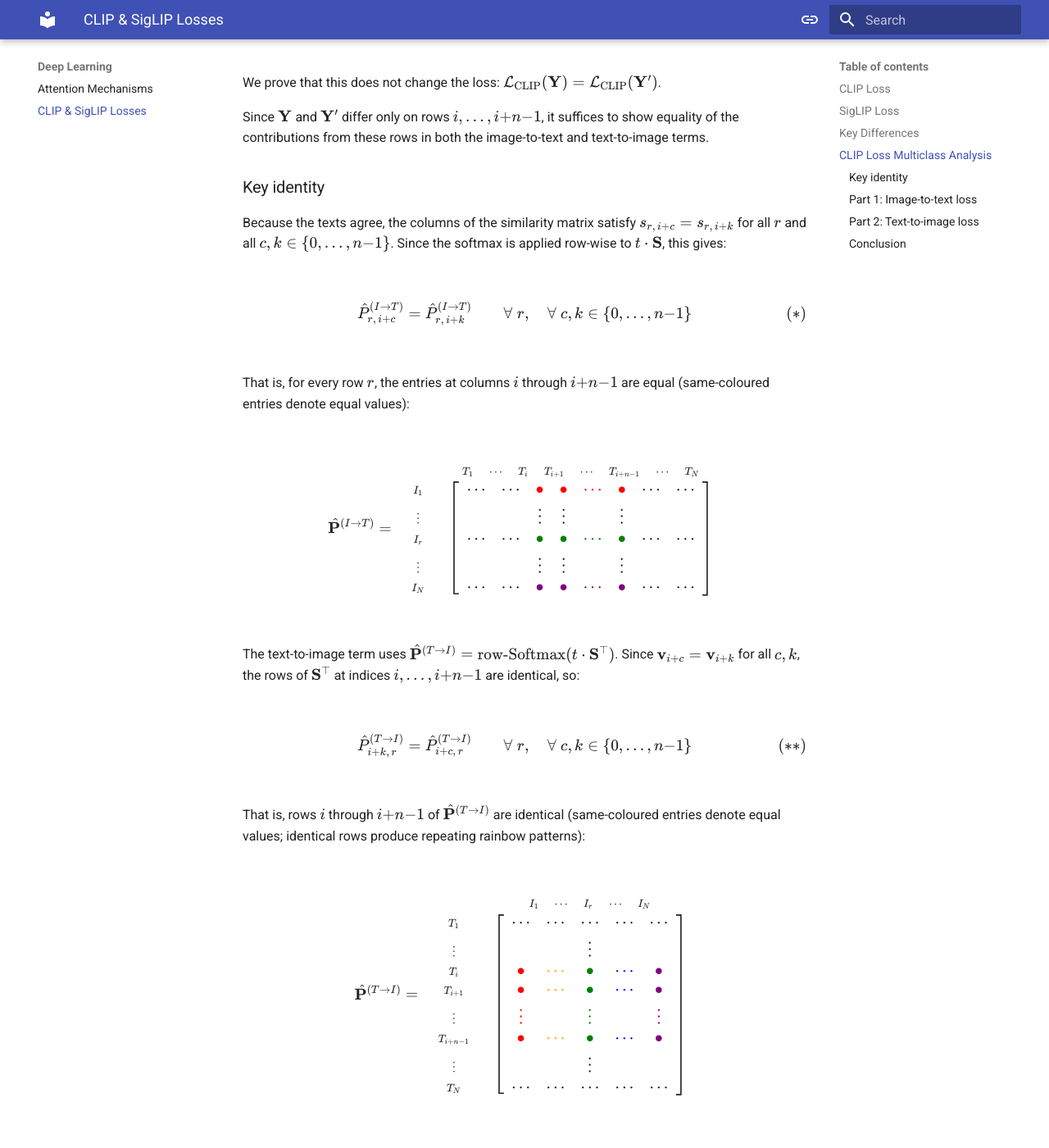
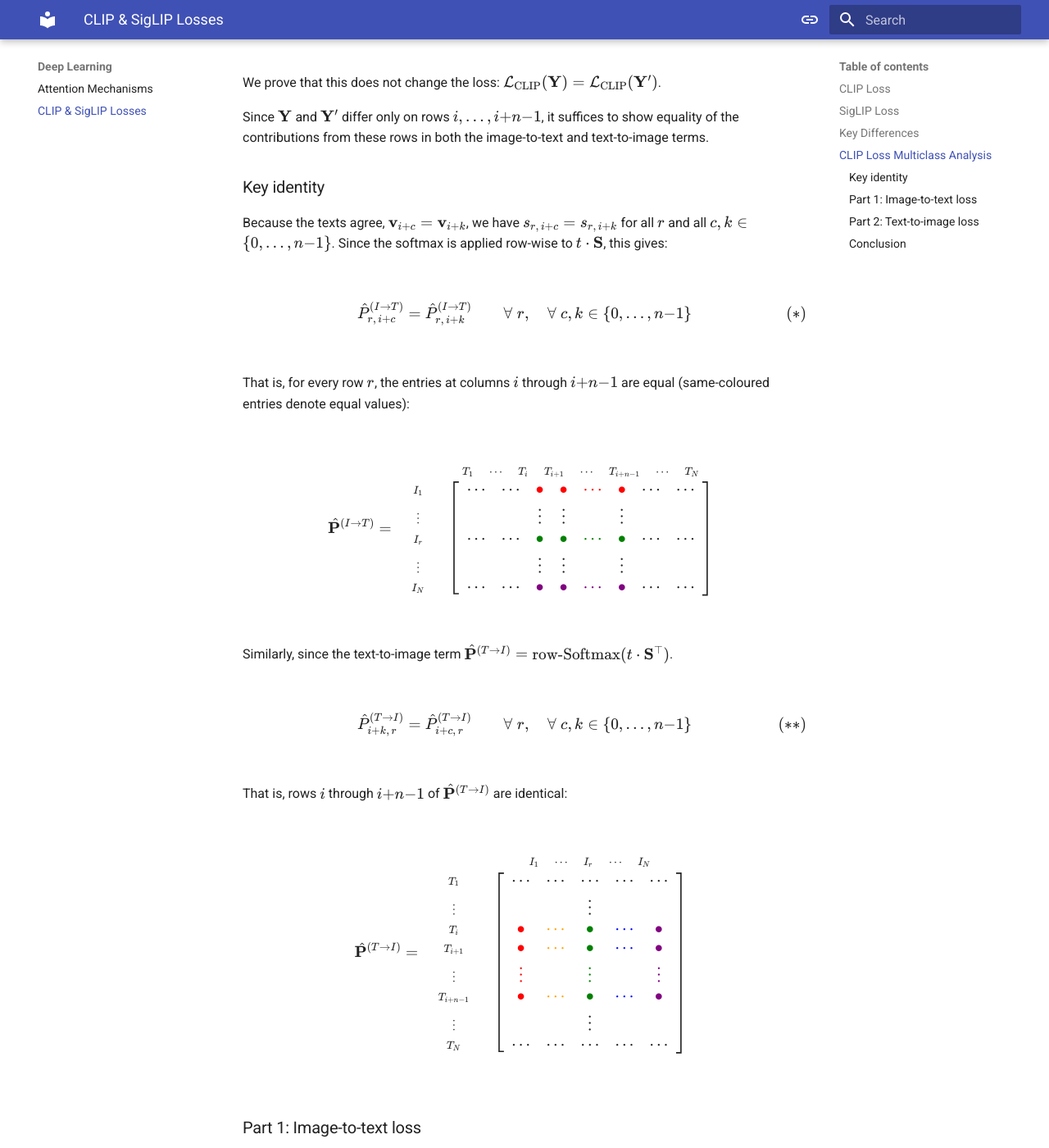
Before and after one commit to JakeRobertBaker/jakerobertbaker.github.io, an MkDocs documentation site: the page built from docs/deep_learning/clip_losses.md, in a window 1280 px wide and 1400 px high, scrolled down 4580 px. Shown: the whole window at 82% size. Built offline with MkDocs 1.6.1 and Material for MkDocs 9.7.7, drawn with Linux system fonts in a browser that asks for light colours.

Commit message:
clean text

```diff
--- a/docs/deep_learning/clip_losses.md
+++ b/docs/deep_learning/clip_losses.md
@@ -178,7 +178,7 @@ Since $\mathbf{Y}$ and $\mathbf{Y}'$ differ only on rows $i, \ldots, i{+}n{-}1$,
 
 ### Key identity
 
-Because the texts agree, the columns of the similarity matrix satisfy $s_{r,\, i+c} = s_{r,\, i+k}$ for all $r$ and all $c, k \in \{0, \ldots, n{-}1\}$. Since the softmax is applied row-wise to $t \cdot \mathbf{S}$, this gives:
+Because the texts agree, $\mathbf{v}_{i+c} = \mathbf{v}_{i+k}$, we have $s_{r,\, i+c} = s_{r,\, i+k}$ for all $r$ and all $c, k \in \{0, \ldots, n{-}1\}$. Since the softmax is applied row-wise to $t \cdot \mathbf{S}$, this gives:
 
 $$
 \hat{P}^{(I \to T)}_{r,\, i+c} = \hat{P}^{(I \to T)}_{r,\, i+k} \qquad \forall\; r, \quad \forall\; c, k \in \{0, \ldots, n{-}1\} \tag{$\ast$}
@@ -204,13 +204,13 @@ $$
 \end{array}
 $$
 
-The text-to-image term uses $\hat{\mathbf{P}}^{(T \to I)} = \text{row-Softmax}(t \cdot \mathbf{S}^\top)$. Since $\mathbf{v}_{i+c} = \mathbf{v}_{i+k}$ for all $c, k$, the rows of $\mathbf{S}^\top$ at indices $i, \ldots, i{+}n{-}1$ are identical, so:
+Similarly, since the text-to-image term $\hat{\mathbf{P}}^{(T \to I)} = \text{row-Softmax}(t \cdot \mathbf{S}^\top)$.
 
 $$
 \hat{P}^{(T \to I)}_{i+k,\, r} = \hat{P}^{(T \to I)}_{i+c,\, r} \qquad \forall\; r, \quad \forall\; c, k \in \{0, \ldots, n{-}1\} \tag{$\ast\ast$}
 $$
 
-That is, rows $i$ through $i{+}n{-}1$ of $\hat{\mathbf{P}}^{(T \to I)}$ are identical (same-coloured entries denote equal values; identical rows produce repeating rainbow patterns):
+That is, rows $i$ through $i{+}n{-}1$ of $\hat{\mathbf{P}}^{(T \to I)}$ are identical:
 
 $$
 \hat{\mathbf{P}}^{(T \to I)} = \begin{array}{c c}
```
Also changed, not shown: other parts of docs/deep_learning/clip_losses.md (+1 -1 lines).
